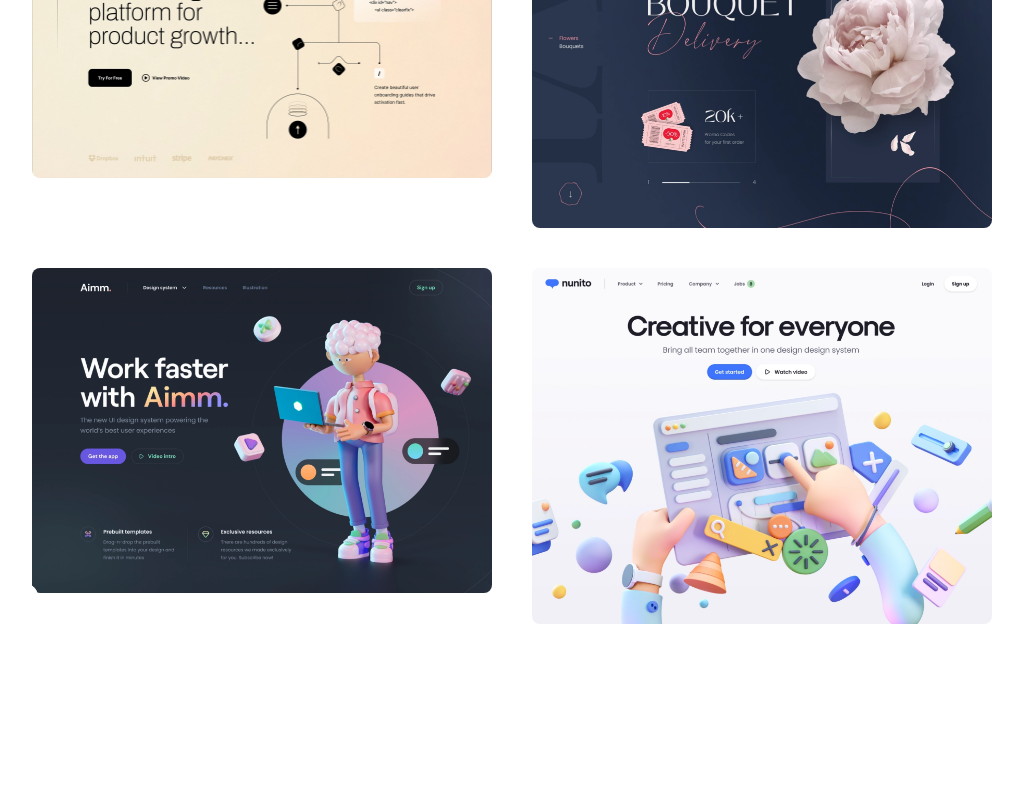
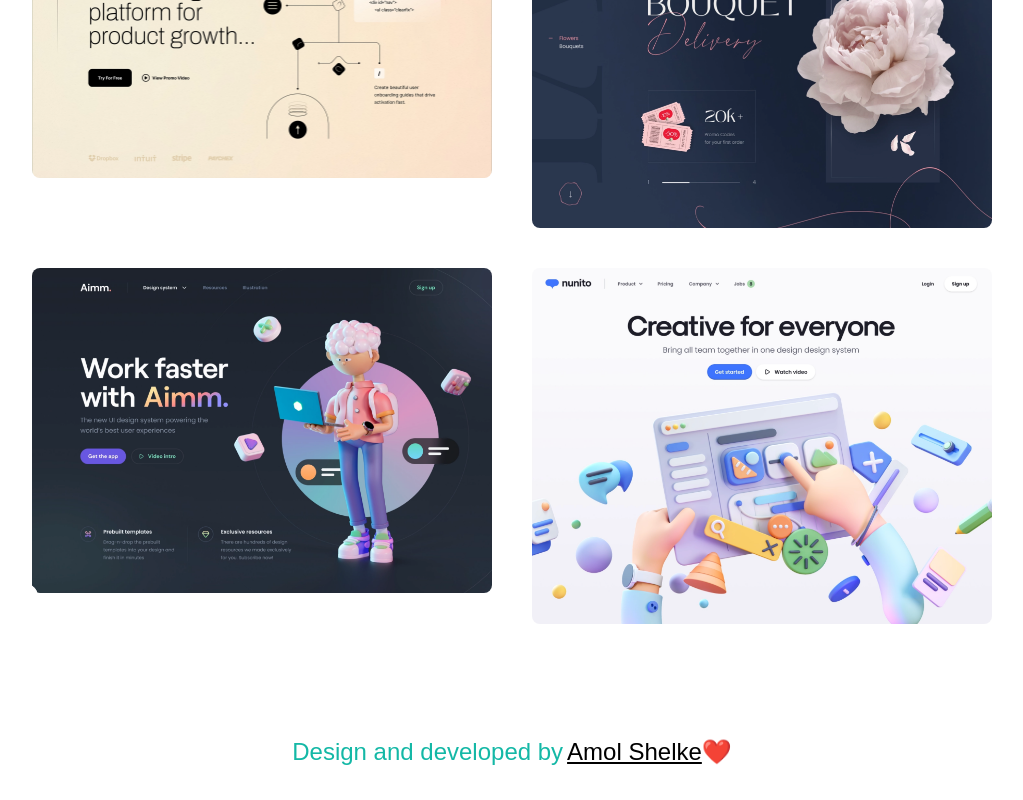
Before and after one commit to AmolShelke2/React-Tailwind-portfolio, a Next.js app: page / in a window 1280 px wide. Shown: the part 2498-3298 px from the top of the page, without its empty margins (128-1151 px from the left). Before the commit the page ends 3162 px from the top, so only its background shows below. Built offline with nearby package versions, Linux system fonts and the light colour scheme.

Commit message:
Added footer with tailwind styles

```diff
--- a/pages/index.tsx
+++ b/pages/index.tsx
@@ -160,7 +160,7 @@ export default function Home() {
               looking for some challenging projects to work on.
             </p>
           </div>
-          <div className="flex flex-col gap-10 py-10 lg:flex-row lg:flex-wrap">
+          <div className="flex flex-col gap-10 py-10 mb-10 lg:flex-row lg:flex-wrap lg:mb-10">
             <div className="basis-1/3 flex-1">
               <Image
                 className="rounded-lg object-cover"
@@ -217,6 +217,19 @@ export default function Home() {
             </div>
           </div>
         </section>
+        <footer>
+          <p className=" text-center text-teal-500 text-lg p-8 lg:text-2xl">
+            Design and developed by
+            <a
+              href="https://github.com/AmolShelke2"
+              target="_blank"
+              className="text-black underline pl-1"
+            >
+              Amol Shelke
+            </a>
+            ❤️
+          </p>
+        </footer>
       </main>
     </div>
   );
```
